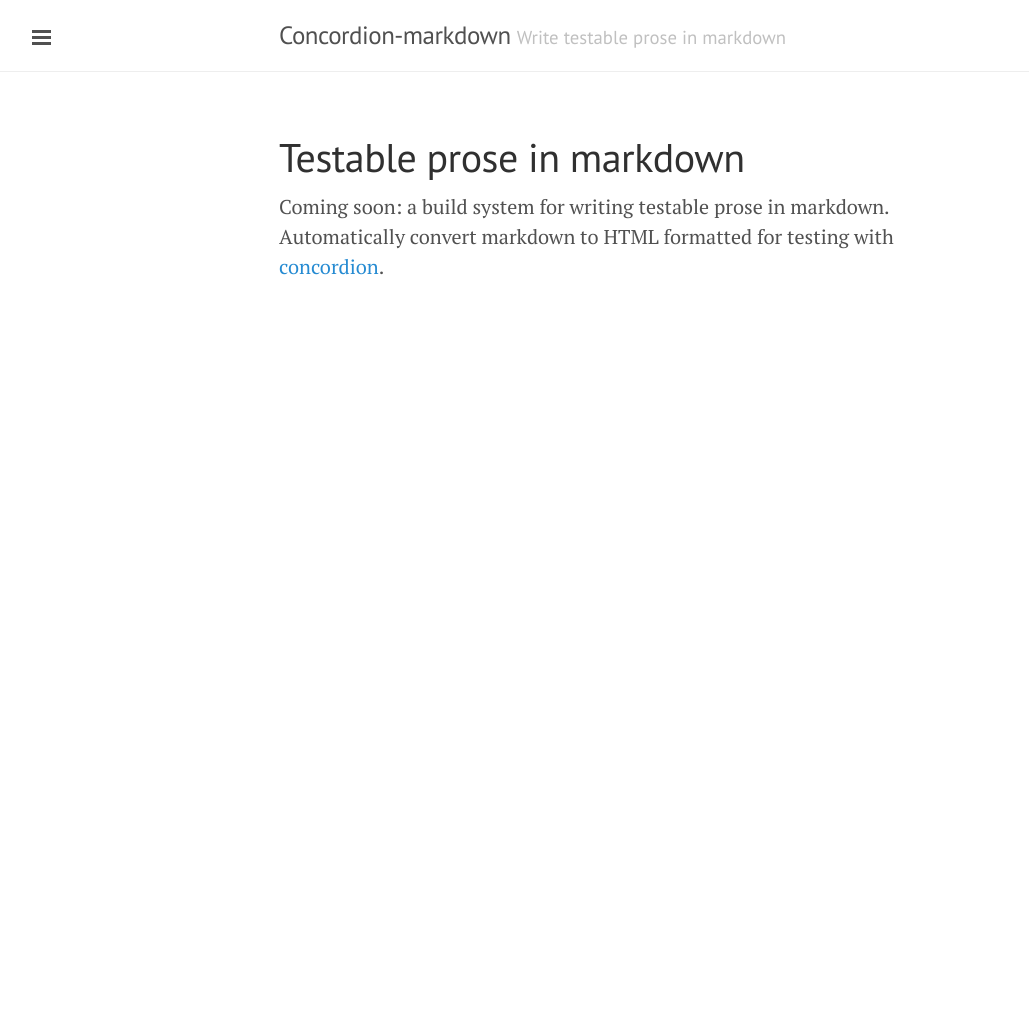
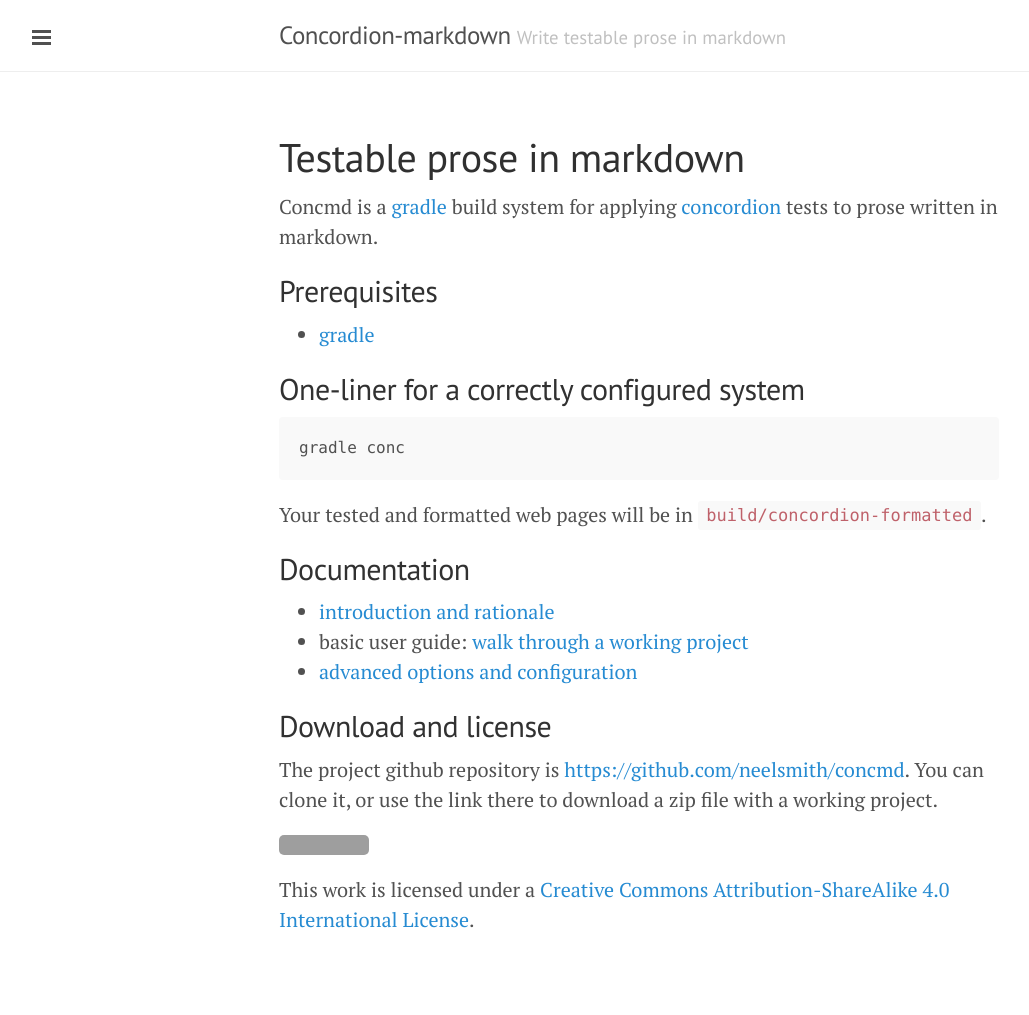
Before and after one commit to neelsmith/concmd, a Jekyll site: the page built from index.md, in a window 1280 px wide. Shown: the whole page, without its empty margins (1-1030 px from the left). Built offline with Jekyll 4.4.1, drawn with Linux system fonts in a browser that asks for light colours; Markdown is read by kramdown in place of the engine named in the settings; before the commit the page ends 900 px from its top, so only the background shows below that; grey boxes are pictures that could not be loaded.

Commit message:
Finish first-draft home page

```diff
--- a/index.md
+++ b/index.md
@@ -3,4 +3,35 @@ title: Testable prose in markdown
 layout: page
 ---
 
-Coming soon:  a build system for writing testable prose in  markdown.  Automatically convert markdown to HTML formatted for testing with [concordion](http://concordion.org/).
+Concmd is a [gradle](https://gradle.org/) build system for applying  [concordion](http://concordion.org/) tests to prose written in markdown.
+
+## Prerequisites ##
+
+- [gradle](https://gradle.org/)
+
+
+## One-liner for a correctly configured system
+
+    gradle conc
+
+Your tested and formatted web pages will be in `build/concordion-formatted`.
+
+
+## Documentation
+
+- [introduction and rationale](../intro)
+- basic user guide: [walk through a working project](../walkthrough)
+- [advanced options and configuration](../advanced)
+
+
+## Download and license ##
+
+The project github repository is <https://github.com/neelsmith/concmd>.  You can clone it, or use the link there to download a zip file with a working project.
+
+[![License][png]][bysa]
+
+This work is licensed under a [Creative Commons Attribution-ShareAlike 4.0 International License][bysa].
+
+[bysa]: http://creativecommons.org/licenses/by-sa/4.0/
+
+[png]: https://i.creativecommons.org/l/by-sa/4.0/88x31.png
```
Also changed, not shown: advanced.md (added, +7 -0 lines), intro.md (added), walkthrough.md (added).
